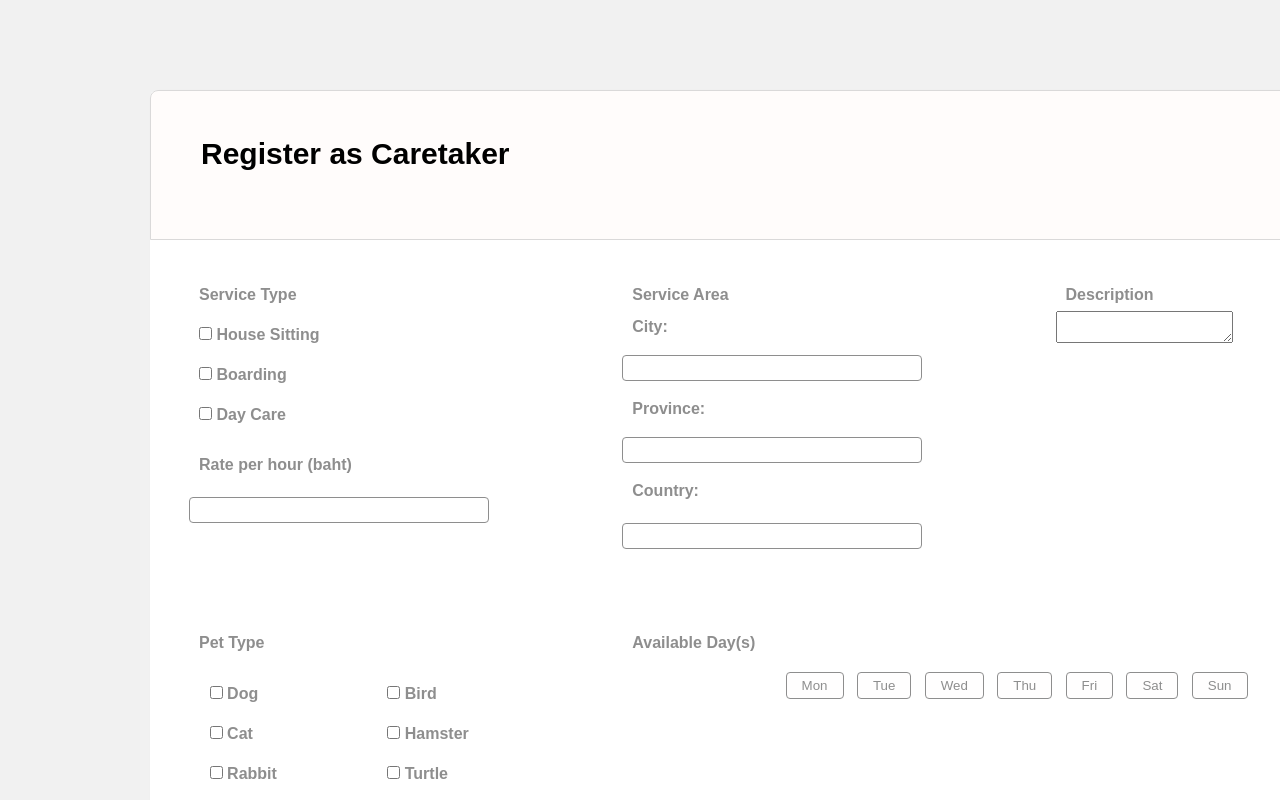
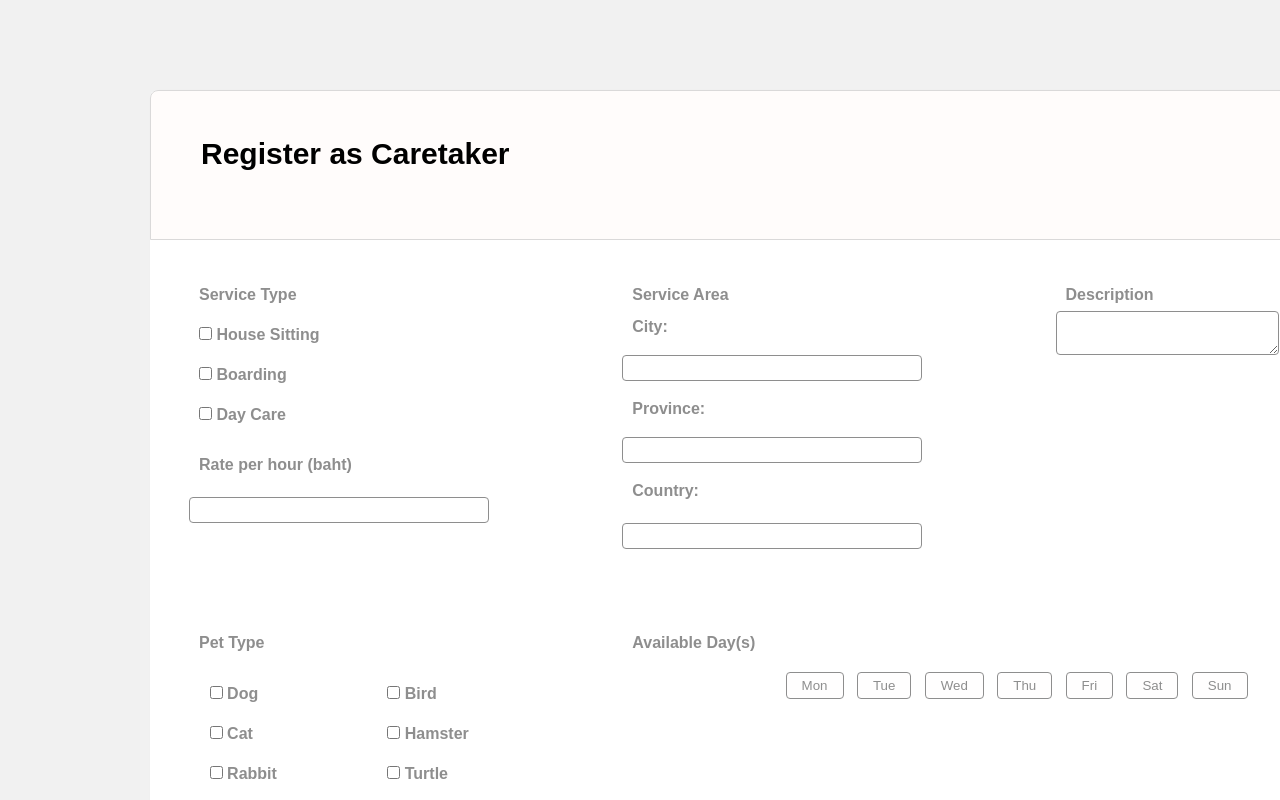
Before and after one commit to 2110336-SoftwareEngineering2/sec1_PCSD, a React (Create React App) app in the folder webapp/: page /register in a window 1280 px wide. Both pictures are taken after a click on the button "Next". Shown: the top 800 px of the page. Built offline with nearby package versions, Linux system fonts and the light colour scheme.

Commit message:
fix bugs

```diff
--- a/webapp/src/Register/JobInfo.css
+++ b/webapp/src/Register/JobInfo.css
@@ -30,7 +30,7 @@
 
 [class*="col-"] {
     float: left;
-    padding: 30px;
+    padding: 0;
     text-align: left;
 }
 
@@ -42,6 +42,16 @@
 .jobinfo {
     width: 100%;
 }
+
+.availdaysbox {
+    text-align: center;
+}
+
+/*
+.availdays {
+    text-align: left;
+}
+*/
 
 .signupbutton {
     text-align: center;
@@ -77,7 +87,7 @@
     font-weight: bold;
 }
 
-input.texting {
+.texting {
     border: 1px solid #8e8e8e;
     border-radius: 4px;
     padding: 3px;
--- a/webapp/src/Register/UserInfo.js
+++ b/webapp/src/Register/UserInfo.js
@@ -53,7 +53,9 @@
 
     clickedNext(event) {
         this.setState({isNext: true});
-        this.props.func();
+        if (this.props.type == "Caretaker") {
+            this.props.func();
+        }
     }
 
     render() {
```
